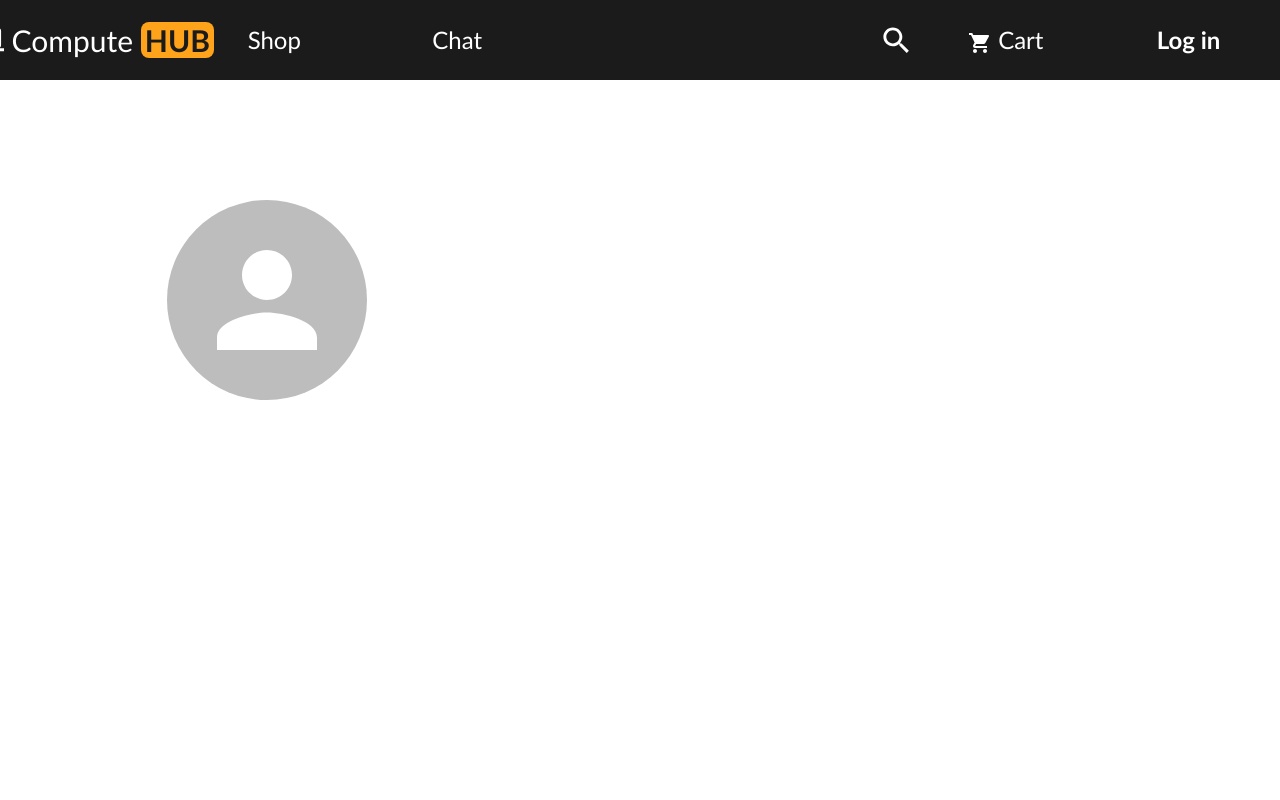
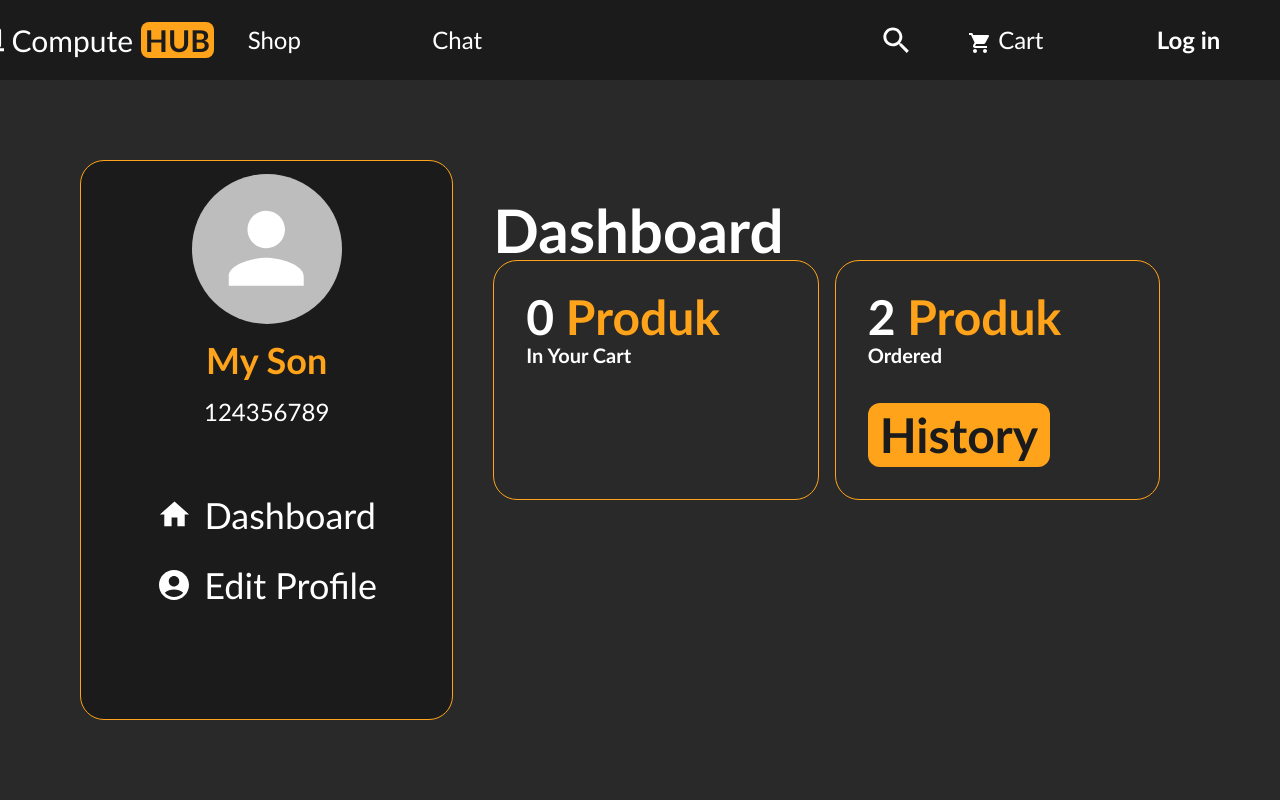
Before and after one commit to ReyKeyS/ComputeHub-frontend, a React (Vite) app: page /profile in a window 1280 px wide. Shown: the top 800 px of the page. Built offline with nearby package versions, Linux system fonts and the light colour scheme; no server answers.

Commit message:
desain profile

```diff
--- a/src/components/NavbarProfile.jsx
+++ b/src/components/NavbarProfile.jsx
@@ -1,9 +1,26 @@
 import { Avatar } from "@mui/material"
+import HomeIcon from '@mui/icons-material/Home';
+import AccountCircleIcon from '@mui/icons-material/AccountCircle';
+import { NavLink } from "react-router-dom";
 
 function NavbarProfile(params) {
-    return(
-        <div className="grid grid-rows-2 place-items-center">
-            <Avatar sx={{ width: 200, height: 200 }}/>
+    return (
+        <div className="grid grid-rows-2 place-items-center border border-oranye rounded-3xl bg-abu-super-gelap text-putih">
+            <div className="flex flex-col text-4xl text-center space-y-4">
+                <Avatar sx={{ width: 150, height: 150 }} />
+                <span className="font-bold text-oranye">My Son</span>
+                <span className="text-2xl">124356789</span>
+            </div>
+            <div className="flex flex-col place-self-start w-full h-full text-4xl">
+                <NavLink to={"/profile/"} className={(state) => `flex justify-center items-center h-1/4 hover:bg-abu-gelap hover:border-x-8 border-oranye mt-10 space-x-3 ${state.isActive ? "bg-abu-gelap border-x-8 border-oranye" : ""}`}>
+                    <HomeIcon fontSize='large' />
+                    <span>Dashboard</span>
+                </NavLink>
+                <NavLink to={"/profile/edit"} className={(state) => `flex justify-center items-center h-1/4 hover:bg-abu-gelap hover:border-x-8 border-oranye space-x-3 ${state.isActive ? "bg-abu-gelap border-x-8 border-oranye" : ""}`}>
+                    <AccountCircleIcon fontSize="" />
+                    <span>Edit Profile</span>
+                </NavLink>
+            </div>
         </div>
     )
 }
--- a/src/config/routeConfig.jsx
+++ b/src/config/routeConfig.jsx
@@ -21,6 +21,8 @@ import ChatUser from '../pages/User/ChatUser'
 import Cart from '../pages/User/Cart';
 import TransSuccess from '../pages/User/TransSuccess';
 import Profile from '../pages/user/Profile';
+import ProfileDashboard from '../pages/user/ProfileDashboard';
+import ProfileEdit from '../pages/user/ProfileEdit';
 
 const router = createBrowserRouter(
   [
@@ -101,7 +103,18 @@ const router = createBrowserRouter(
         },
         {
           path:"/profile",
-          element:<Profile/>
+          element:<Profile/>,
+          children:[
+            {
+              index:true,
+              path:"",
+              element:<ProfileDashboard/>
+            },
+            {
+              path:"edit",
+              element:<ProfileEdit/>
+            }
+          ]
         }
       ],
     },
--- a/src/pages/user/Profile.jsx
+++ b/src/pages/user/Profile.jsx
@@ -1,3 +1,4 @@
+import { Outlet } from "react-router-dom"
 import Footer from "../../components/Footer"
 import Header from "../../components/Header"
 import NavbarProfile from "../../components/NavbarProfile"
@@ -6,8 +7,11 @@ function Profile() {
     return (
         <>
             <Header />
-            <div className="min-h-[calc(100vh-5rem)] grid grid-cols-3 p-20">
+            <div className="min-h-[calc(100vh-5rem)] grid grid-cols-3 p-20 bg-abu-gelap">
                 <NavbarProfile />
+                <div className="col-span-2 p-10 text-putih">
+                    <Outlet />
+                </div>
             </div>
             <Footer />
         </>
--- /dev/null
+++ b/src/pages/user/ProfileDashboard.jsx
@@ -0,0 +1,31 @@
+function ProfileDashboard() {
+    return (
+        <>
+            <span className="text-6xl font-bold">Dashboard</span>
+            <div className="grid grid-cols-2 gap-4 h-full">
+                <div className="border border-oranye rounded-3xl h-1/2 p-8 font-black text-5xl flex flex-col">
+                    <div className="flex flex-col">
+                        <div>
+                            <span className="">0 </span>
+                            <span className="text-oranye">Produk</span>
+                        </div>
+                        <span className="text-xl">In Your Cart</span>
+                    </div>
+                </div>
+                <div className="border border-oranye rounded-3xl h-1/2 p-8 font-black text-5xl grid grid-rows-2">
+                    <div className="flex flex-col">
+                        <div>
+                            <span className="">2 </span>
+                            <span className="text-oranye">Produk</span>
+                        </div>
+                        <span className="text-xl">Ordered</span>
+                    </div>
+                    <div className="self-end">
+                        <button className="bg-oranye px-3 py-2 rounded-xl text-abu-super-gelap">History</button>
+                    </div>
+                </div>
+            </div>
+        </>
+    )
+}
+export default ProfileDashboard
--- /dev/null
+++ b/src/pages/user/ProfileEdit.jsx
@@ -0,0 +1,20 @@
+function ProfileEdit() {
+    return (
+        <>
+            <span className="font-bold text-6xl">Edit Profile</span>
+            <div className="grid grid-cols-2 text-3xl gap-y-20 mt-20">
+                <span className="justify-self-center">Name</span>
+                <input type="text" placeholder="name" className="border border-oranye rounded-lg bg-abu-super-gelap w-full" />
+                <span className="justify-self-center">Email</span>
+                <input type="text" placeholder="email" className="border border-oranye rounded-lg bg-abu-super-gelap w-full" />
+                <span className="justify-self-center">Address</span>
+                <input type="text" placeholder="address" className="border border-oranye rounded-lg bg-abu-super-gelap w-full" />
+            </div>
+            <div className="flex justify-end mt-20">
+                <button className="bg-oranye px-5 py-4 text-abu-super-gelap rounded-lg font-bold text-3xl">Save</button>
+            </div>
+        </>
+
+    )
+}
+export default ProfileEdit
```
